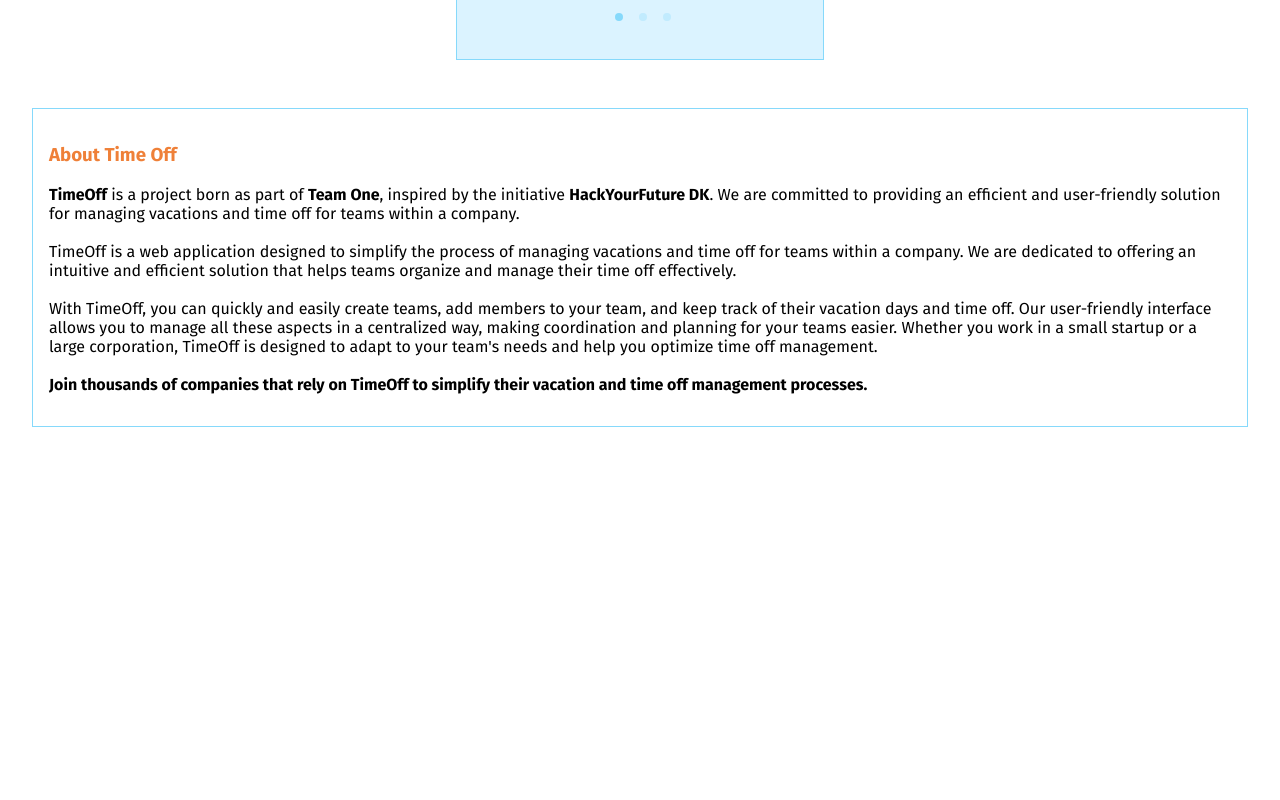
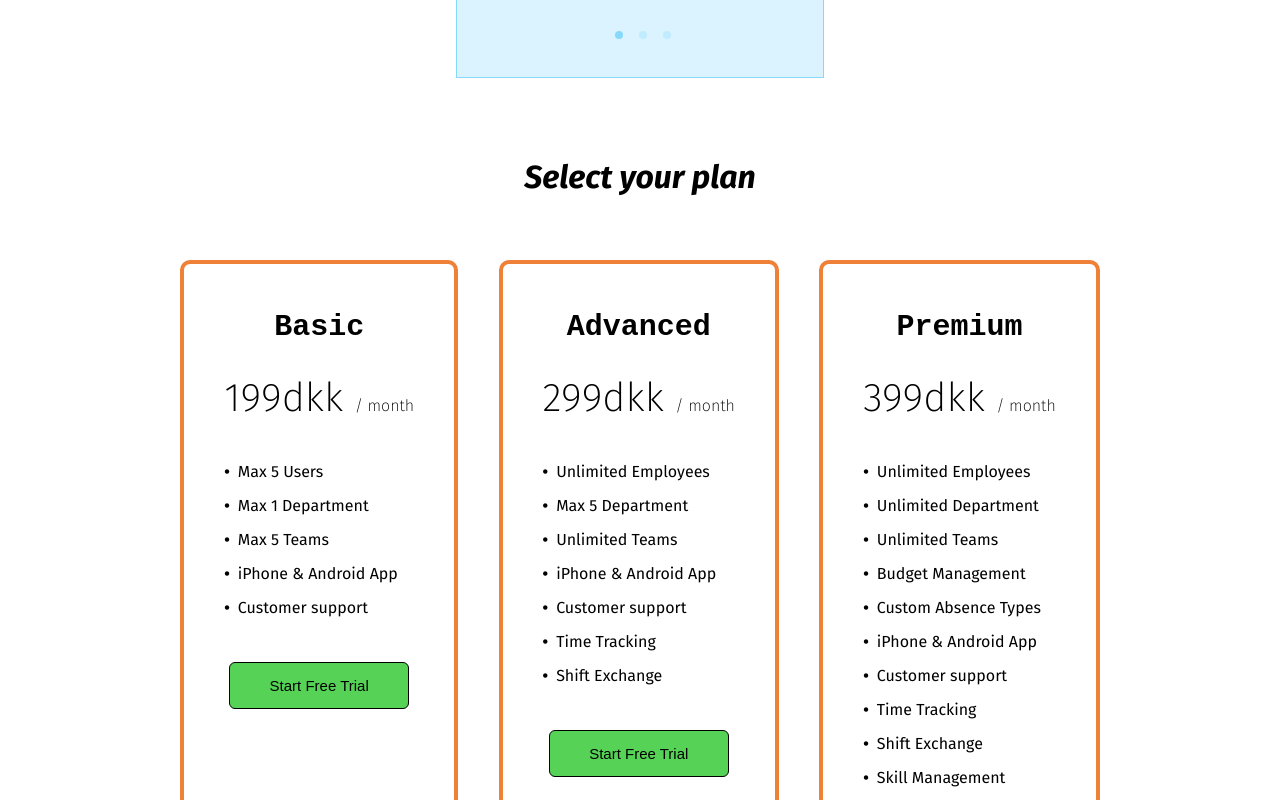
Before and after one commit to shazkhan2/Timeoff, a React (Create React App) app: page / in a window 1280 px wide. Shown: the part 840-1640 px from the top of the page. Before the commit the page ends 1299 px from the top, so only its background shows below. Built offline with nearby package versions, Linux system fonts and the light colour scheme; no server answers.

Commit message:
Added light and dark mode. Added pricing cards

```diff
--- /dev/null
+++ b/src/component/PriceCard.jsx
@@ -0,0 +1,56 @@
+import "../styles/pricecard.css";
+
+function PriceCard() {
+  return (
+    <div className="price-conteiner">
+      <h2>Select your plan</h2>
+      <div className="price-row">
+        <div className="price-col">
+          <p>Basic</p>
+          <h3> 199dkk <span>/ month</span></h3>
+          <ul>
+            <li>Max 5 Users</li>
+            <li>Max 1 Department</li>
+            <li>Max 5 Teams</li>
+            <li>iPhone & Android App</li>
+            <li>Customer support</li>
+          </ul>
+          <button>Start Free Trial</button>
+        </div>
+        <div className="price-col">
+          <p>Advanced</p>
+          <h3> 299dkk <span>/ month</span></h3>
+          <ul>
+            <li>Unlimited Employees</li>
+            <li>Max 5 Department</li>
+            <li>Unlimited Teams</li>
+            <li>iPhone & Android App</li>
+            <li>Customer support</li>
+            <li>Time Tracking</li>
+            <li>Shift Exchange</li>
+          </ul>
+          <button>Start Free Trial</button>
+        </div>
+        <div className="price-col">
+          <p>Premium</p>
+          <h3> 399dkk <span>/ month</span></h3>
+          <ul>
+            <li>Unlimited Employees</li>
+            <li>Unlimited Department</li>
+            <li>Unlimited Teams</li>
+            <li>Budget Management</li>
+            <li>Custom Absence Types</li>
+            <li>iPhone & Android App</li>
+            <li>Customer support</li>
+            <li>Time Tracking</li>
+            <li>Shift Exchange</li>
+            <li>Skill Management</li>
+          </ul>
+          <button>Start Free Trial</button>
+        </div>
+      </div>
+    </div>
+  );
+}
+
+export default PriceCard;
--- a/src/pages/Home.jsx
+++ b/src/pages/Home.jsx
@@ -4,10 +4,17 @@
 import Navbar from "./Navbar";
 import "../styles/home.css";
 import Testimonials from "../component/Testimonials";
+import PriceCard from "../component/PriceCard";
 import About from "../component/About";
 
 const Home = () => {
   const [teamsDatabase, setTeamsDatabase] = useState([]);
+  const current_theme = localStorage.getItem('current_theme');  // This will store the default theme of web browser
+  const [theme, setTheme] = useState(current_theme ? current_theme : 'light'); // Created constant for dark mode
+
+  useEffect (()=>{
+    localStorage.setItem('current_theme', theme);
+  },[theme]);
 
   useEffect(() => {
     fetchTeams();
@@ -28,8 +35,8 @@
   };
 
   return (
-    <div className="home-conteiner">
-      <Navbar />
+    <div className={`home-conteiner ${theme}`}>
+      <Navbar theme={theme} setTheme={setTheme} />
       <section className="main-section">
         <div className="headers-conteiner">
           <h2 className="main-header">TimeOff</h2>
@@ -50,7 +57,7 @@
       <section className="testimonials-conteiner">
       <Testimonials />
       </section>
-
+      <section><PriceCard /></section>
       <section><About /></section>
     </div>
   );
--- a/src/pages/Navbar.jsx
+++ b/src/pages/Navbar.jsx
@@ -3,8 +3,12 @@
 import { apiPath } from '../api';
 import '../styles/navbar.css';
 
-function Navbar() {
+function Navbar({theme, setTheme}) {
   const [teamsDatabase, setTeamsDatabase] = useState([]);
+
+  const toggle_mode = ()=>{
+    theme === 'light' ?  setTheme('dark') : setTheme('light');
+  }
 
   useEffect(() => {
     fetchTeams();
@@ -39,6 +43,8 @@
       <div className="conteiner-create-team">
         <CreateTeam setTeamsDatabase={setTeamsDatabase} />
       </div>
+
+      <img onClick={()=>{toggle_mode()}} src={theme === 'light' ? "/day.png" : "/night.png"} alt="" className='toggle-icon'/>
     </div>
   );
 }
--- a/src/styles/about.css
+++ b/src/styles/about.css
@@ -8,3 +8,11 @@
 .about-title{
 color: #EF8038
 }
+
+.dark .about-conteiner{
+    color: #ffffff;
+}
+
+.about-conteiner{
+    border: 1px solid  #EF8038;
+}
--- a/src/styles/home.css
+++ b/src/styles/home.css
@@ -57,3 +57,25 @@
 .testimonials-conteiner{
     margin: 3em 0em;
 }
+
+.home-conteiner {
+  background: #ffffff;
+  transition: 0.5s;
+}
+
+/* Dark theme color */
+.home-conteiner.dark {
+  background: #000000;
+}
+
+.dark .main-header {
+  color: #ffffff;
+}
+
+.dark .main-subheader {
+  color: #ffffff;
+}
+
+.dark .submitTeam-container {
+  color: #ffffff;
+}
--- a/src/styles/navbar.css
+++ b/src/styles/navbar.css
@@ -25,3 +25,23 @@
     text-decoration: none;
     font-weight: 600;
 }
+
+.toggle-icon {
+    width: 50px;
+    cursor: pointer;
+    padding-right: 2em;
+}
+
+/* For dark Mode */
+.dark .navbar{
+    background: #000;
+    color: #fff;
+}
+
+.dark ul li a {
+    color: #fff;
+}
+
+.dark .navbar {
+    border: 1px solid #EF8038;
+  }
--- /dev/null
+++ b/src/styles/pricecard.css
@@ -0,0 +1,89 @@
+.price-conteiner{
+  min-height: 80vh;
+  /* background-color: aqua; */
+}
+
+.price-conteiner h2{
+  color: #000000;
+  font-size: 2em;
+  padding: 1em 0;
+  font-style: italic;
+  text-align: center;
+}
+
+/* For Dark Mode */
+.dark .price-conteiner h2{
+  color: #ffffff;
+}
+.price-row {
+  display: flex;
+  justify-content: space-around;
+  margin: 2em 10em;
+}
+
+.price-col{
+  background-color:#ffffff;
+  padding: 1em 2.5em;
+  border-radius: 10px;
+  color: #000000;
+  text-align: center;
+  border: 4px solid  #EF8038;
+  transition: background 0.5s;
+
+}
+
+.price-col p{
+  font-size: 30px;
+  font-weight: bold;
+  font-family: 'Courier New', Courier, monospace;
+}
+
+.price-col h3 {
+  font-size: 40px;
+  margin: 20px 0 40px;
+  font-weight: 200;
+}
+
+.price-col h3 span{
+  font-size: 16px;
+}
+
+.price-col ul{
+  text-align: left;
+  margin: 0 0;
+  color: #000000;
+  list-style: none;
+  padding: 0;
+}
+
+.price-col ul li{
+  margin: 15px 0;
+}
+
+.price-col ul li::before{
+  content: '\2022';
+  color: #000000;
+  font-weight: bold;
+  margin-right: 8px;
+}
+
+.price-col button{
+  width: 12em;
+  padding: 14px 0;
+  background-color: rgb(86, 211, 86);
+  color: #000000;
+  font-size: 15px;
+  border: 1px solid #000000;
+  border-radius: 6px;
+  margin-top: 30px;
+  cursor: pointer;
+  transition: background 0.5s;
+}
+
+.price-col:hover{
+  background: #ffc99e;
+}
+
+.price-col button:hover{
+  background: #ffffff;
+}
```
Also changed, not shown: public/day.png (added), public/night.png (added).
